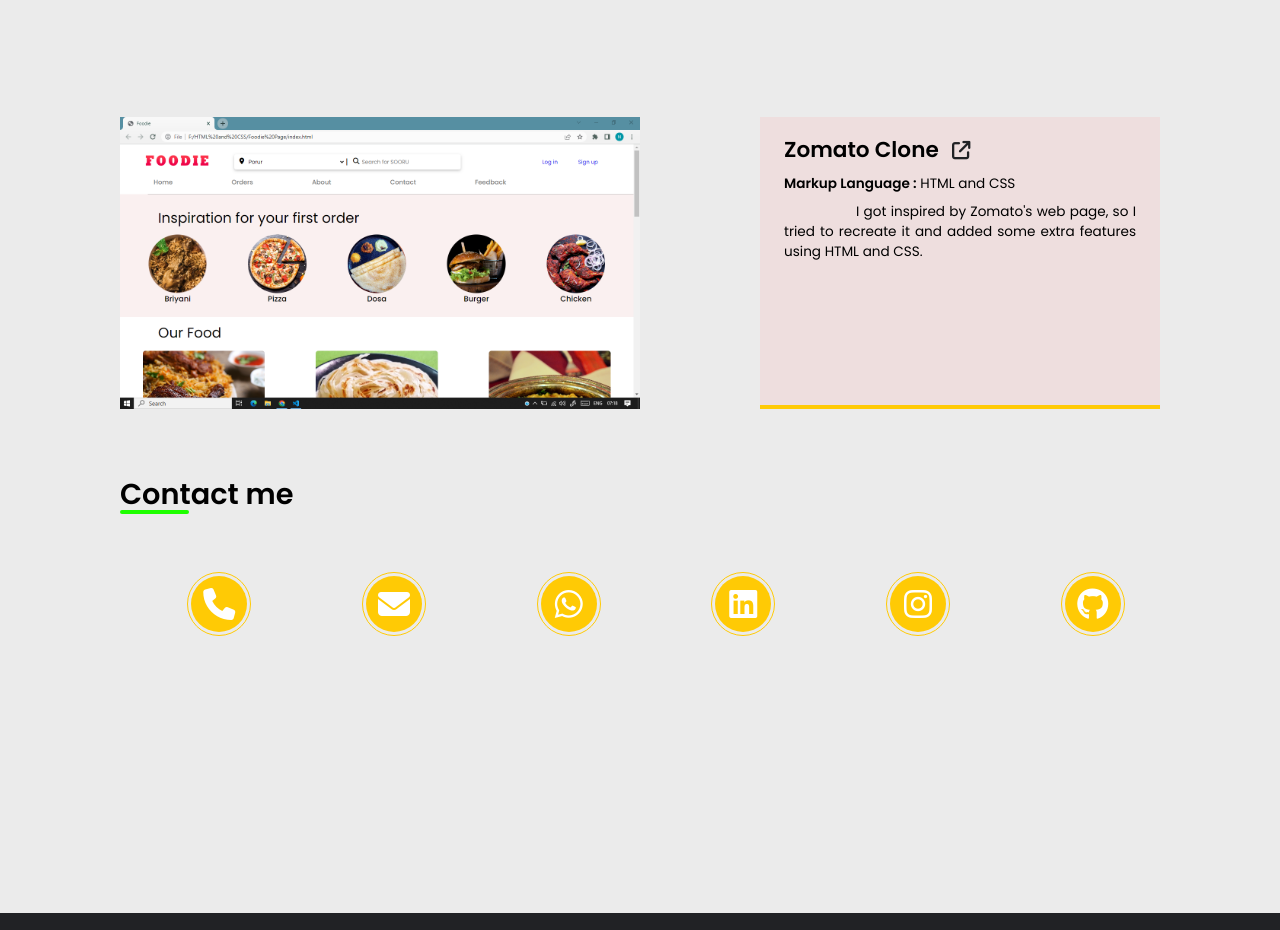
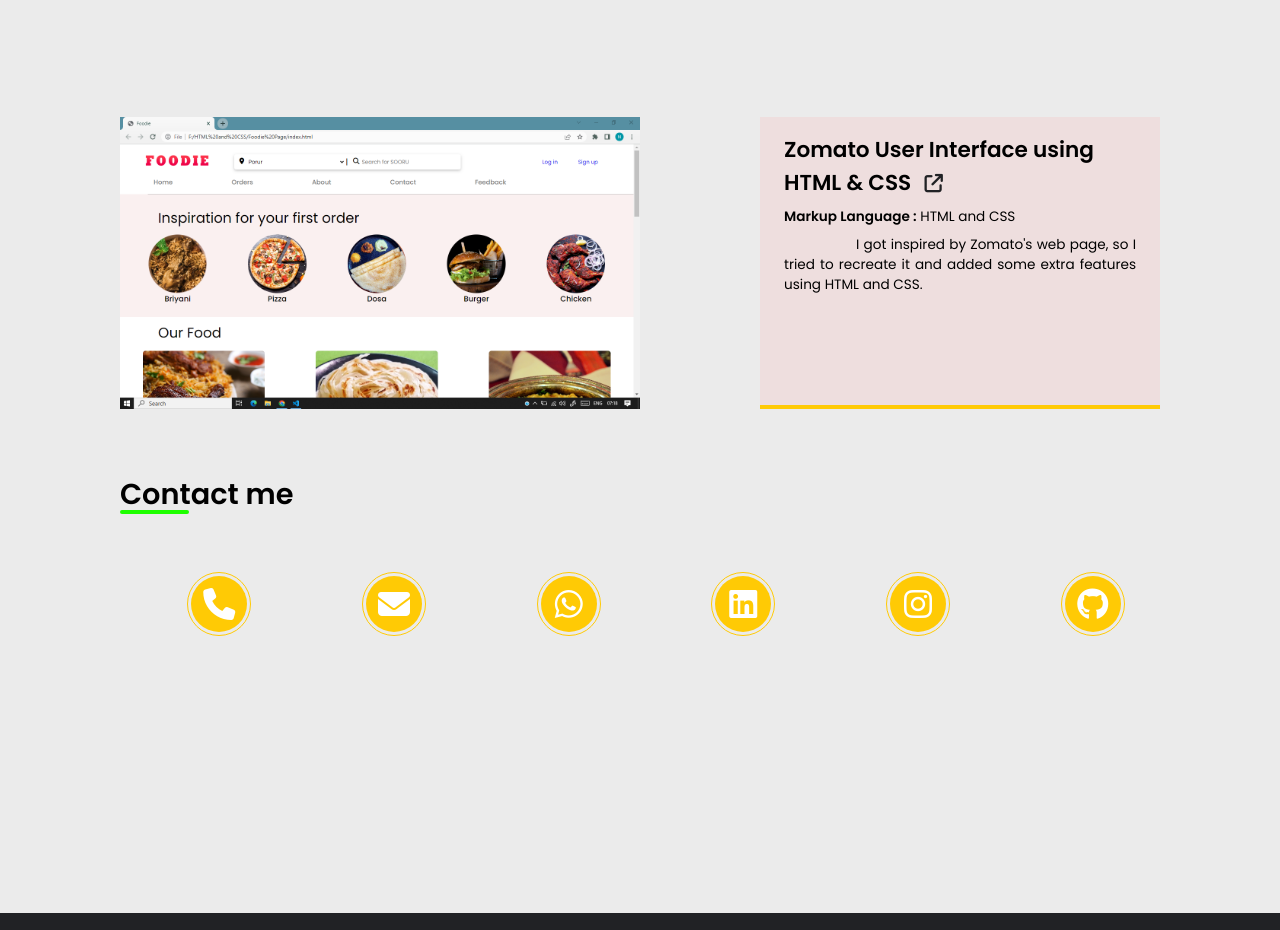
Before and after one commit to Sureshkumar04/portfolio, a plain HTML site: page index.html in a window 1280 px wide. Shown: the part 3164-4094 px from the top of the page. Drawn offline with nearby package versions, Linux system fonts and the light colour scheme.

Commit message:
Update index.html

```diff
--- a/index.html
+++ b/index.html
@@ -162,7 +162,7 @@
                 <div class="carPrediction">
                     <img src="Food.png" data-aos="fade-right" data-aos-duration="1000">
                     <li data-aos="fade-left" data-aos-duration="1000">
-                        <h3>Zomato Clone <a href="https://github.com/Sureshkumar04/Food-page.git" target="_blank"><i class="fa-solid fa-arrow-up-right-from-square"></i></a></h3>
+                        <h3>Zomato User Interface using HTML & CSS <a href="https://github.com/Sureshkumar04/Food-page.git" target="_blank"><i class="fa-solid fa-arrow-up-right-from-square"></i></a></h3>
                         <p><span>Markup Language :</span> HTML and CSS</p>
                         <p>I got inspired by Zomato's web page, so I tried to recreate it and added some extra features using HTML and CSS.</p>
                     </li>
```
